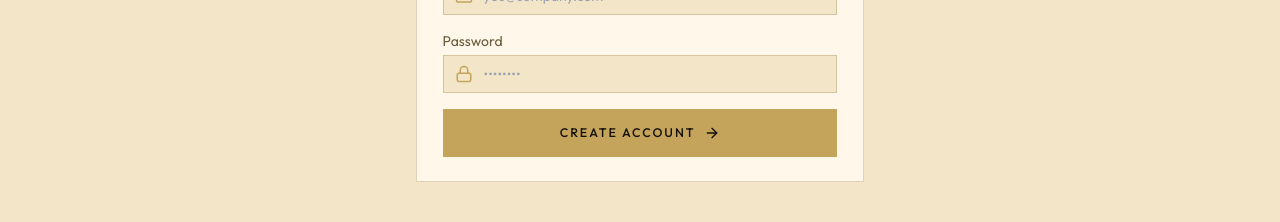
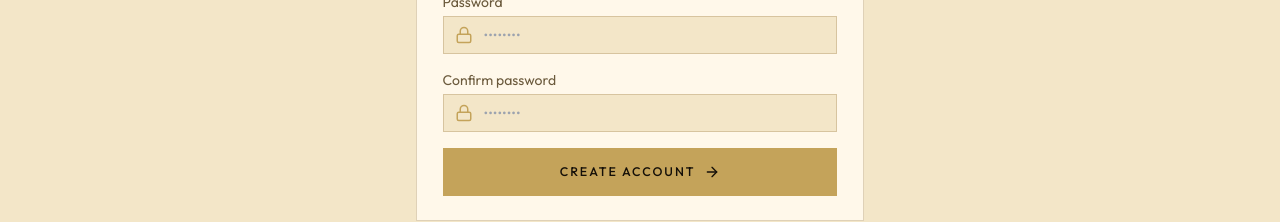
Before and after one commit to Anselm04/ai-marketing-agency, a React (Vite) app in the folder frontend/: page /register in a window 1280 px wide. Shown: the part 463-685 px from the top of the page. Built offline with nearby package versions, Linux system fonts and the light colour scheme; no server answers; the HTML template or start-up script is replaced by a standard one.

Commit message:
Tidy account creation and confirm passwords

```diff
--- a/frontend/src/pages/Register.jsx
+++ b/frontend/src/pages/Register.jsx
@@ -8,7 +8,7 @@ import { Mail, Lock, User, ArrowRight, Moon, Sun } from 'lucide-react';
 import './landing.css';
 
 export default function Register() {
-  const [form, setForm] = useState({ email: '', password: '', firstName: '', lastName: '' });
+  const [form, setForm] = useState({ email: '', password: '', confirmPassword: '', firstName: '', lastName: '' });
   const [error, setError] = useState('');
   const [loading, setLoading] = useState(false);
   const { register } = useAuth();
@@ -19,9 +19,14 @@ export default function Register() {
   const handleSubmit = async (e) => {
     e.preventDefault();
     setError('');
+    if (form.password !== form.confirmPassword) {
+      setError('Passwords do not match');
+      return;
+    }
     setLoading(true);
     try {
-      await register(form);
+      const { confirmPassword, ...payload } = form;
+      await register(payload);
       navigate('/');
     } catch (err) {
       setError(err.response?.data?.error || 'Registration failed');
@@ -58,29 +63,36 @@ export default function Register() {
           <form onSubmit={handleSubmit} className="space-y-4 mt-6">
             <div className="grid grid-cols-2 gap-3">
               <div>
-                <label className="block text-sm mb-1" style={{ color: 'var(--text-muted)' }}>First name</label>
+                <label className="block text-sm mb-1" style={{ color: 'var(--text-muted)' }}>{t('firstName')}</label>
                 <div className="relative">
                   <User className="absolute left-3 top-2.5" size={18} style={{ color: 'var(--gold)' }} />
                   <input type="text" className="w-full pl-10 pr-3 py-2 text-sm" style={{ background: 'var(--bg)', color: 'var(--text)', border: '1px solid var(--line)' }} placeholder="Anselm" value={form.firstName} onChange={e => setForm({ ...form, firstName: e.target.value })} />
                 </div>
               </div>
               <div>
-                <label className="block text-sm mb-1" style={{ color: 'var(--text-muted)' }}>Last name</label>
+                <label className="block text-sm mb-1" style={{ color: 'var(--text-muted)' }}>{t('lastName')}</label>
                 <input type="text" className="w-full px-3 py-2 text-sm" style={{ background: 'var(--bg)', color: 'var(--text)', border: '1px solid var(--line)' }} placeholder="Perkins" value={form.lastName} onChange={e => setForm({ ...form, lastName: e.target.value })} />
               </div>
             </div>
             <div>
-              <label className="block text-sm mb-1" style={{ color: 'var(--text-muted)' }}>Email</label>
+              <label className="block text-sm mb-1" style={{ color: 'var(--text-muted)' }}>{t('email')}</label>
               <div className="relative">
                 <Mail className="absolute left-3 top-2.5" size={18} style={{ color: 'var(--gold)' }} />
                 <input type="email" required className="w-full pl-10 pr-3 py-2 text-sm" style={{ background: 'var(--bg)', color: 'var(--text)', border: '1px solid var(--line)' }} placeholder="you@company.com" value={form.email} onChange={e => setForm({ ...form, email: e.target.value })} />
               </div>
             </div>
             <div>
-              <label className="block text-sm mb-1" style={{ color: 'var(--text-muted)' }}>Password</label>
+              <label className="block text-sm mb-1" style={{ color: 'var(--text-muted)' }}>{t('password')}</label>
               <div className="relative">
                 <Lock className="absolute left-3 top-2.5" size={18} style={{ color: 'var(--gold)' }} />
-                <input type="password" required className="w-full pl-10 pr-3 py-2 text-sm" style={{ background: 'var(--bg)', color: 'var(--text)', border: '1px solid var(--line)' }} placeholder="••••••••" value={form.password} onChange={e => setForm({ ...form, password: e.target.value })} />
+                <input type="password" required minLength={8} className="w-full pl-10 pr-3 py-2 text-sm" style={{ background: 'var(--bg)', color: 'var(--text)', border: '1px solid var(--line)' }} placeholder="••••••••" value={form.password} onChange={e => setForm({ ...form, password: e.target.value })} />
+              </div>
+            </div>
+            <div>
+              <label className="block text-sm mb-1" style={{ color: 'var(--text-muted)' }}>{t('confirmPassword')}</label>
+              <div className="relative">
+                <Lock className="absolute left-3 top-2.5" size={18} style={{ color: 'var(--gold)' }} />
+                <input type="password" required minLength={8} className="w-full pl-10 pr-3 py-2 text-sm" style={{ background: 'var(--bg)', color: 'var(--text)', border: '1px solid var(--line)' }} placeholder="••••••••" value={form.confirmPassword} onChange={e => setForm({ ...form, confirmPassword: e.target.value })} />
               </div>
             </div>
             <button type="submit" disabled={loading} className="studio-btn studio-btn-gold w-full">
```
